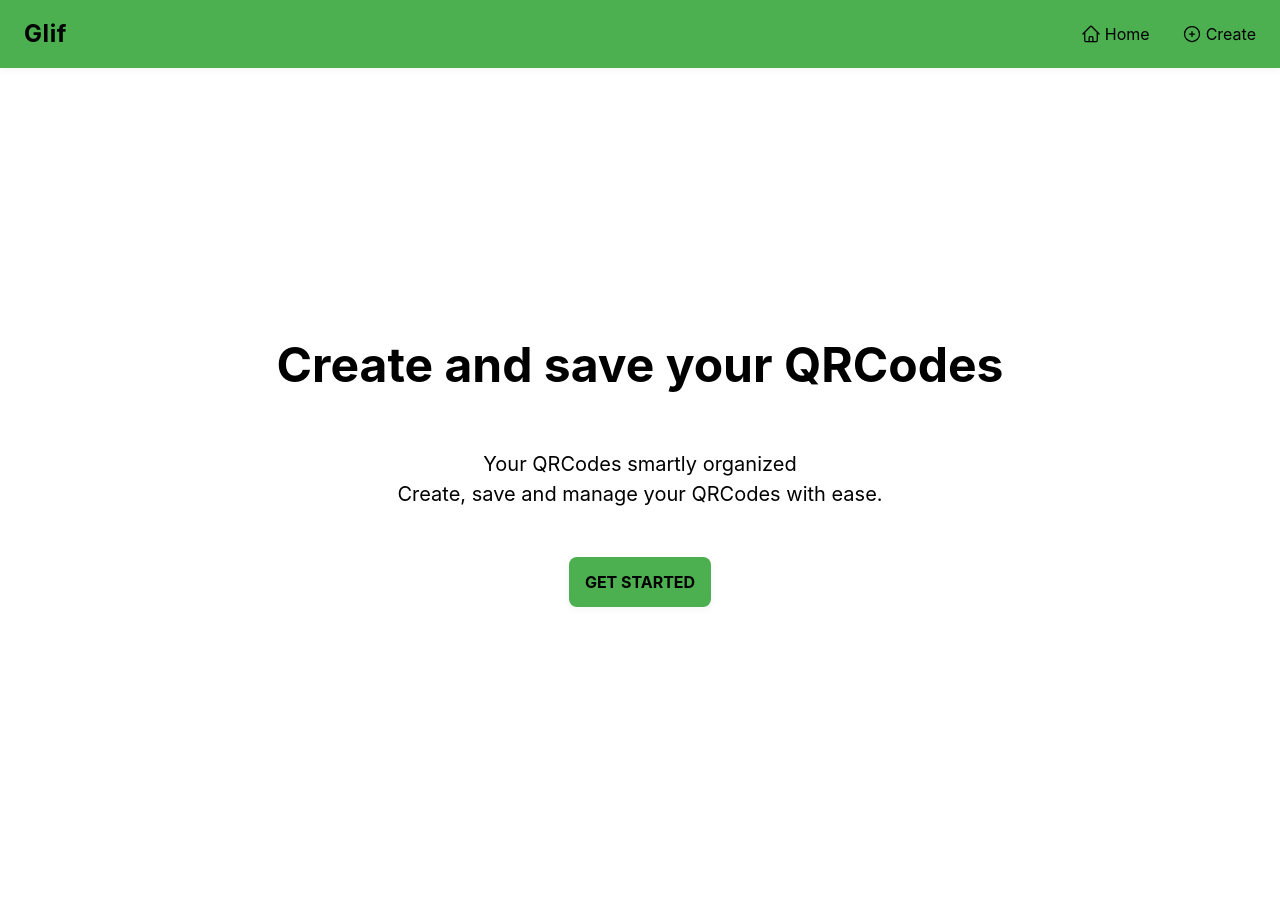
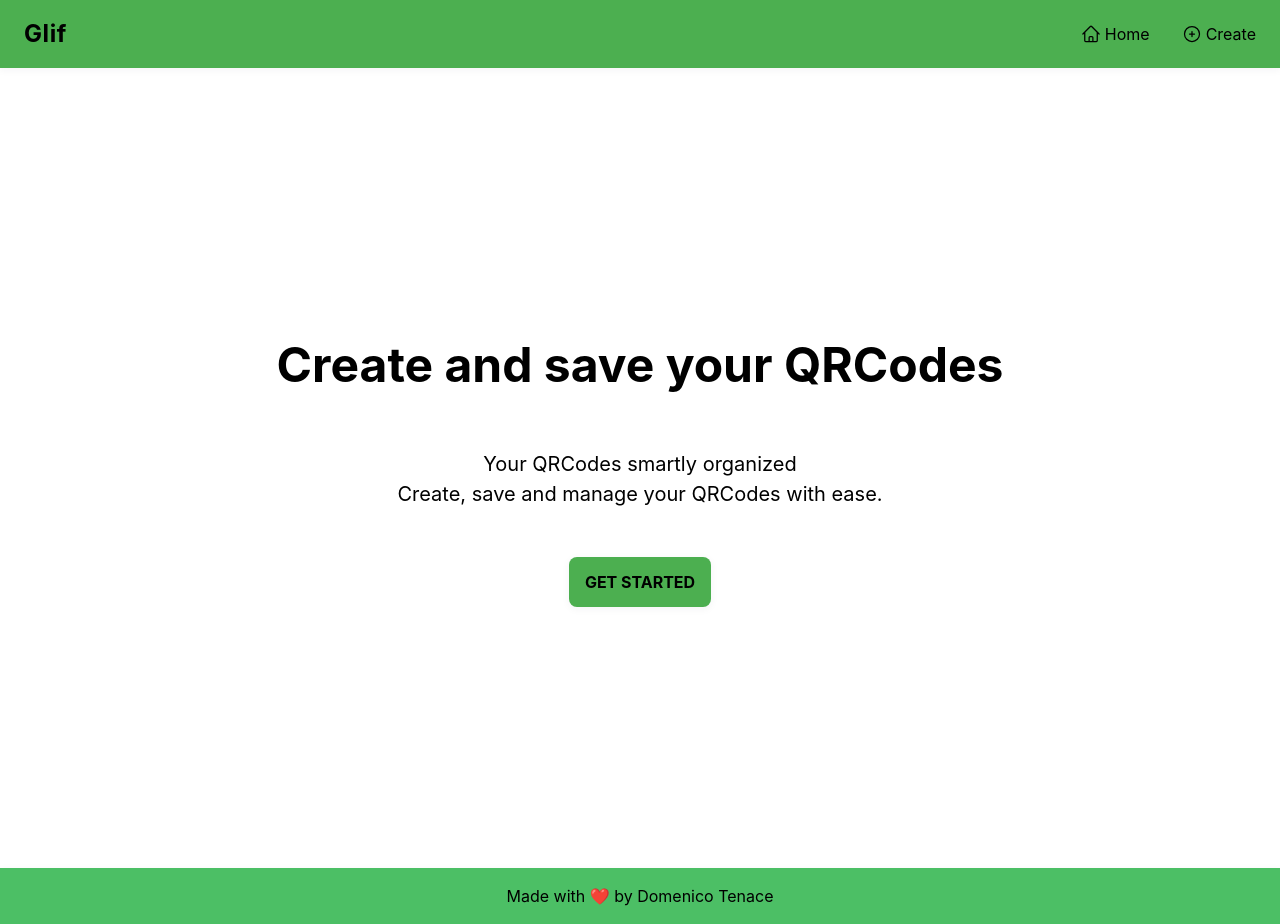
Before and after one commit to DomeT99/glif, a Nuxt app: page / in a window 1280 px wide. Before the commit the page ends 868 px from the top, so only its background shows below. Built offline with nearby package versions, Linux system fonts and the light colour scheme.

Commit message:
feat: add footer

```diff
--- /dev/null
+++ b/app/components/common/Footer.vue
@@ -0,0 +1,10 @@
+<template>
+  <footer class="bg-secondary text-surface shadow-minimal p-4">
+    <div class="flex justify-center">
+      <p>
+        Made with ❤️ by
+        <a href="https://example.com">Domenico Tenace</a>
+      </p>
+    </div>
+  </footer>
+</template>
--- a/app/layouts/default.vue
+++ b/app/layouts/default.vue
@@ -2,8 +2,9 @@
 <template>
   <section class="bg-background font-sans">
     <CommonNavbar />
-    <main class="container mx-auto">
+    <main class="container mx-auto min-h-[80vh]">
       <slot />
     </main>
+    <CommonFooter />
   </section>
 </template>
```
